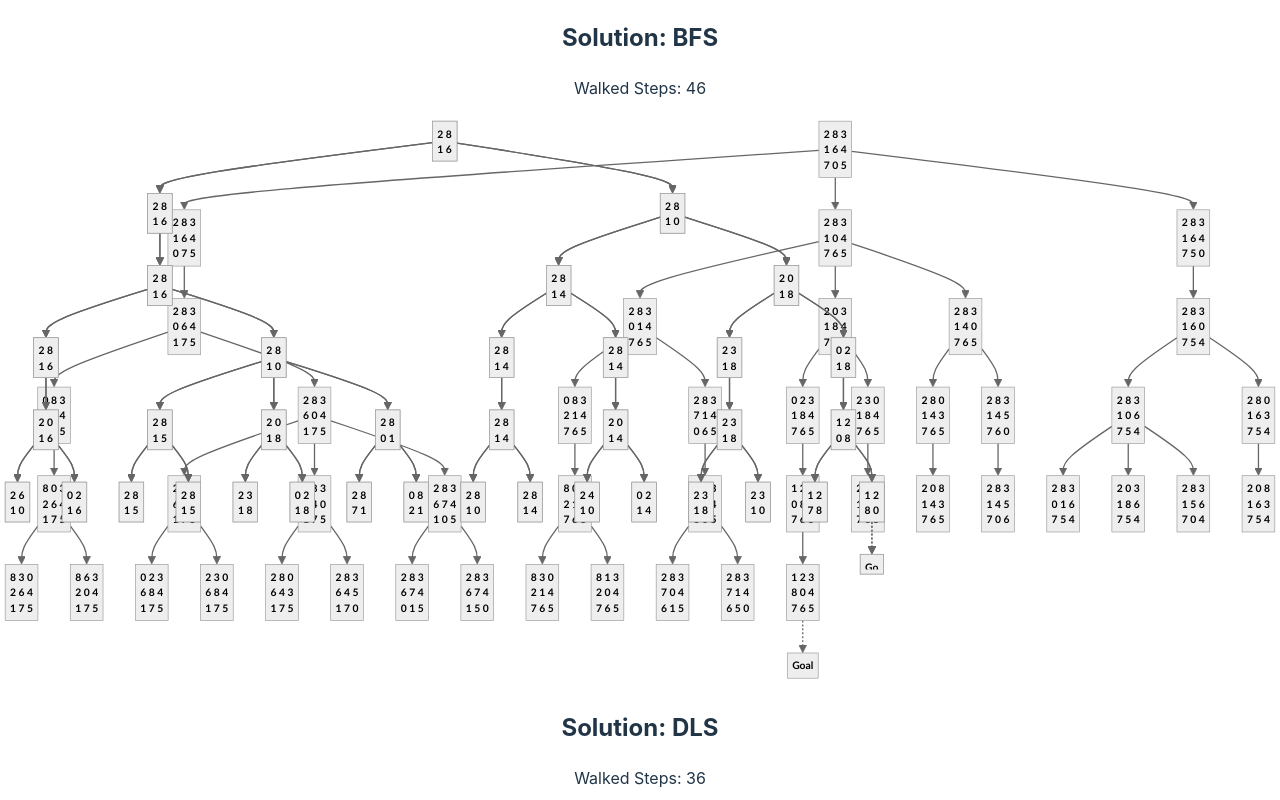
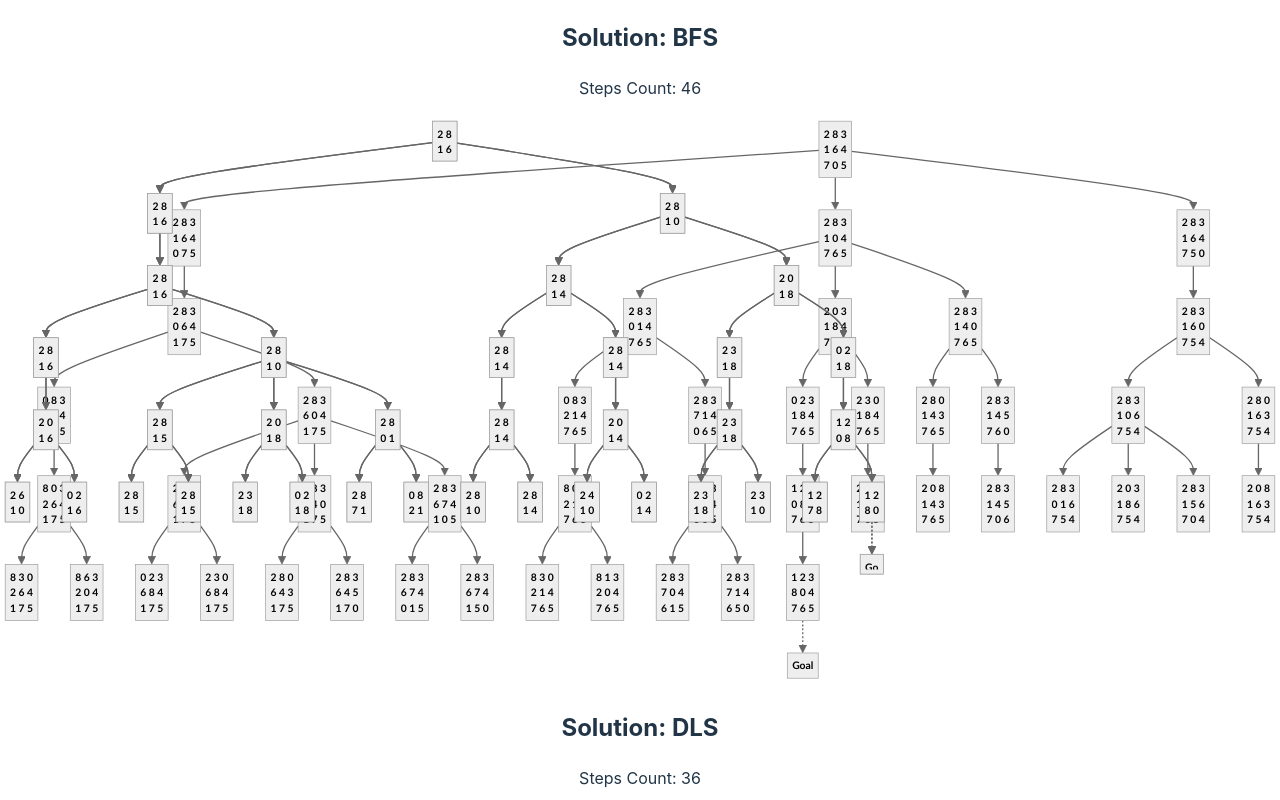
Before and after one commit to AsherJingkongChen/eight-puzzle-problem, a Vue app: page / in a window 1280 px wide. Shown: the top 800 px of the page. Built offline with nearby package versions, Linux system fonts and the light colour scheme.

Commit message:
(fix): Initialization flicker

```diff
--- a/src/components/Solution.vue
+++ b/src/components/Solution.vue
@@ -1,14 +1,14 @@
 <script setup lang="ts">
 import { Grid, Solution } from "../models";
 import mermaid from "mermaid";
-import { onBeforeMount } from "vue";
+import { onBeforeMount, ref } from "vue";
 
 const { name, procedure } = defineProps<{
   name: string;
   procedure: Solution;
 }>();
 
-const walkedSteps = procedure({
+const answer = procedure({
   sourceNode: new Grid({
     position: [2, 1],
     records: [
@@ -26,38 +26,45 @@ const walkedSteps = procedure({
     ],
   }),
 });
+const solution = answer
+  ? {
+      stepsCount: answer?.length,
+      mermaidText:
+        "flowchart TD\n" +
+        answer
+          ?.map(
+            (step, i, a) =>
+              `${step}\n` + (i === a.length - 1 ? `${step.id} -.-> Goal` : "")
+          )
+          .join(""),
+    }
+  : undefined;
 
-const walkedStepsCount = walkedSteps?.length;
-const walkedStepsMermaidText = walkedSteps
-  ?.map(
-    (step, i, a) =>
-      `${step}\n` + (i === a.length - 1 ? `${step.id} -.-> Goal` : "")
-  )
-  .join("");
-
-onBeforeMount(() => {
+let loaded = ref(false);
+onBeforeMount(async () => {
   mermaid.initialize({
     theme: "neutral",
     themeCSS: `
       .nodeLabel { font-weight: bold; }
     `,
   });
-  mermaid.run({
+  await mermaid.run({
     querySelector: ".mermaid",
   });
+  loaded.value = true;
 });
 </script>
 
 <template>
   <section class="solution">
     <h2>Solution: {{ name }}</h2>
-    <p v-if="walkedStepsCount">Walked Steps: {{ walkedStepsCount }}</p>
-    <pre class="mermaid" v-if="walkedStepsMermaidText">
-flowchart TB
-{{ walkedStepsMermaidText }}
-  </pre
-    >
-    <p v-else style="font-weight: bold; color: brown">No solution found</p>
+    <div v-if="solution" v-show="loaded">
+      <p>Steps Count: {{ solution.stepsCount }}</p>
+      <pre class="mermaid">{{ solution.mermaidText }}</pre>
+    </div>
+    <div v-else>
+      <p style="font-weight: bold; color: brown">No solution found</p>
+    </div>
   </section>
 </template>
 
```
